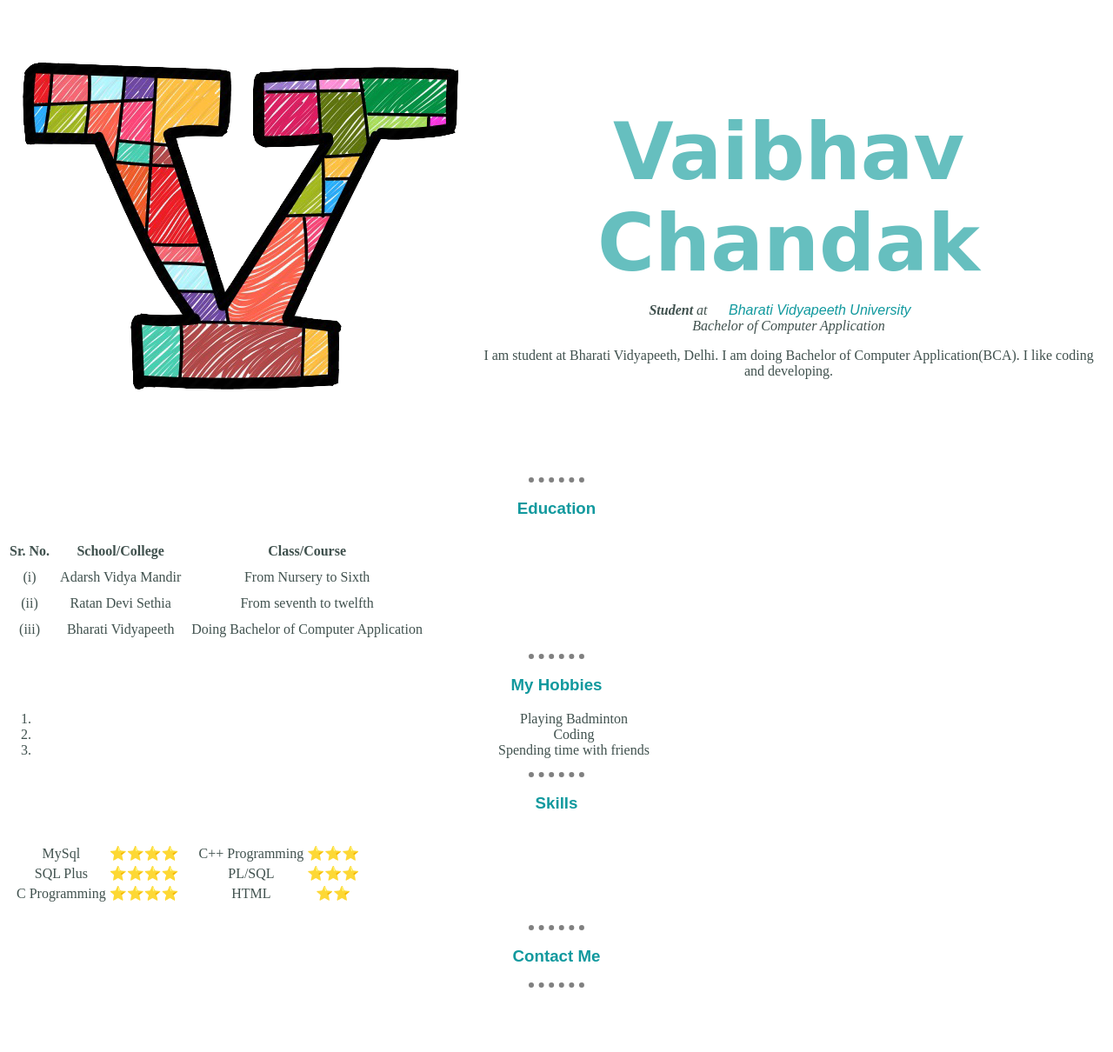
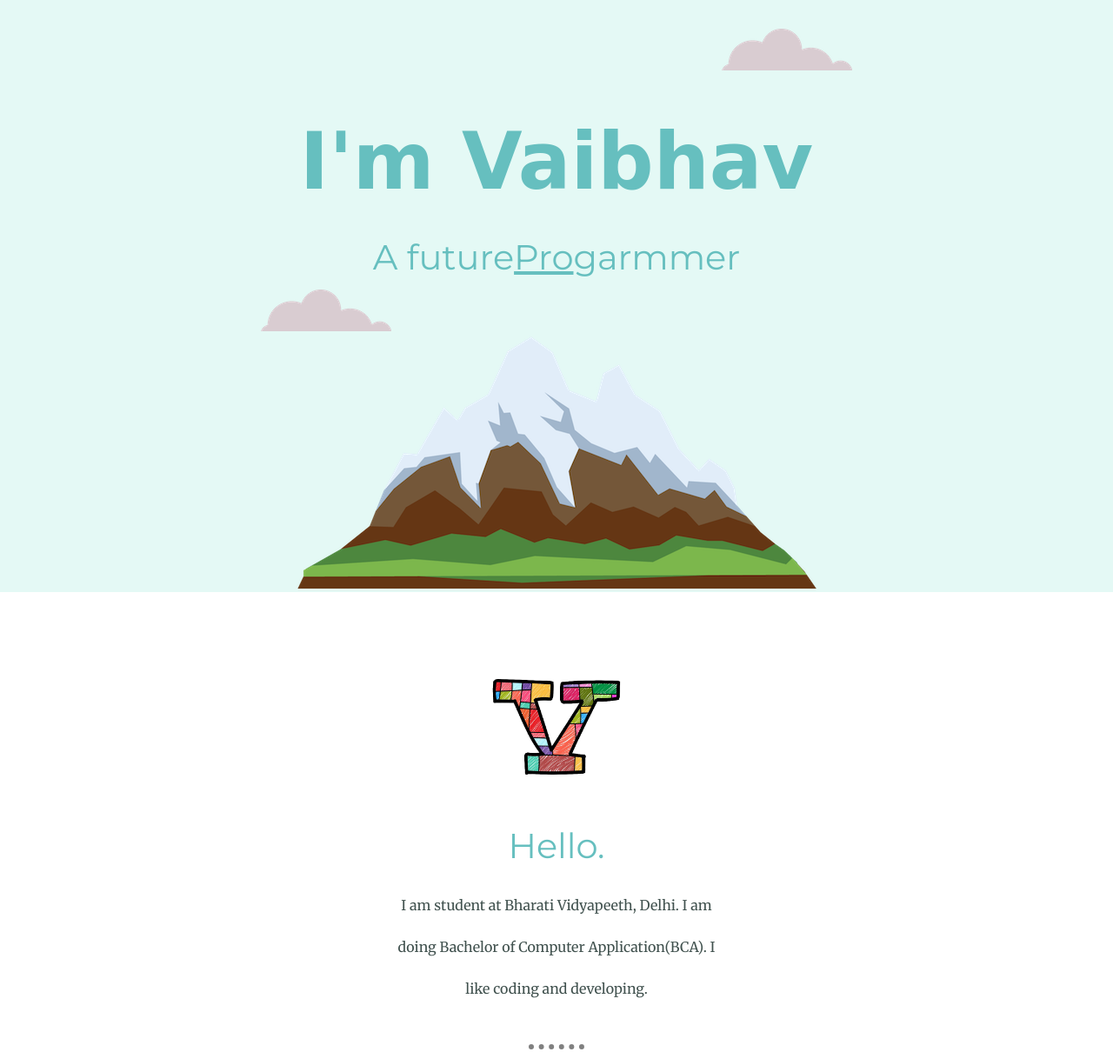
Before and after one commit to Vaibhav-chandak/CV2, a plain HTML site: page index.html in a window 1280 px wide. Shown: the part 17-1227 px from the top of the page at 87% size. Before the commit the page ends 1161 px from the top, so only its background shows below. Drawn offline with Linux system fonts and the light colour scheme; a web font is replaced by a local one.

Commit message:
Add files via upload

```diff
--- a/index.html
+++ b/index.html
@@ -3,96 +3,62 @@
 
 <head>
   <meta charset="utf-8">
-  <title>Vaibhav's CV</title>
+  <title>Vaibhav</title>
   <link rel="stylesheet" href="css/styles.css">
+  <link rel="icon" href="favicon.ico">
+  <link href="https://fonts.googleapis.com/css?family=Merriweather|Montez|Montserrat&display=swap" rel="stylesheet">
 </head>
 
 <body>
-  <table cellspacing="20">
-    <tr>
-      <td><img src="Images/Vaibhav.png" alt="Vaibhav's Picture"> </td>
-      <td>
-        <h1>Vaibhav Chandak</h1>
-        <p><em><strong>Student</strong> at<a href="http://www.bvimr.com/"> Bharati Vidyapeeth University</a></em>
-          <br><em>Bachelor of Computer Application</em></p>
-        <p>I am student at Bharati Vidyapeeth, Delhi. I am doing Bachelor of Computer Application(BCA). I like coding and developing.</p>
-      </td>
-    </tr>
-  </table>
-  <hr>
-  <h3>Education</h3>
-  <table cellspacing="10">
-    <thead>
-      <th>Sr. No.</th>
-      <th>School/College</th>
-      <th>Class/Course</th>
-    </thead>
-    <tbody>
-      <tr>
-        <td>(i)</td>
-        <td>Adarsh Vidya Mandir</td>
-        <td>From Nursery to Sixth</td>
-      </tr>
-      <tr>
-        <td>(ii)</td>
-        <td>Ratan Devi Sethia</td>
-        <td>From seventh to twelfth</td>
-      </tr>
-      <tr>
-        <td>(iii)</td>
-        <td>Bharati Vidyapeeth</td>
-        <td>Doing Bachelor of Computer Application</td>
-      </tr>
-    </tbody>
-  </table>
-  <hr>
-  <h3>My Hobbies</h3>
-  <ol>
-    <li>Playing Badminton</li>
-    <li>Coding</li>
-    <li>Spending time with friends</li>
-  </ol>
-  <hr>
-  <h3>Skills</h3>
-  <table cellspacing="15">
-    <tr>
-      <td>
-        <table>
-          <tr>
-            <td>MySql</td>
-            <td>⭐⭐⭐⭐</td>
-          </tr>
-          <tr>
-            <td>SQL Plus</td>
-            <td>⭐⭐⭐⭐</td>
-          </tr>
-          <tr>
-            <td>C Programming</td>
-            <td>⭐⭐⭐⭐</td>
-          </tr>
-        </table>
-      </td>
-      <td>
-        <table>
-          <tr>
-            <td>C++ Programming</td>
-            <td>⭐⭐⭐</td>
-          </tr>
-          <tr>
-            <td>PL/SQL</td>
-            <td>⭐⭐⭐</td>
-          </tr>
-          <tr>
-            <td>HTML</td>
-            <td>⭐⭐</td>
-          </tr>
-        </table>
-      </td>
-    </tr>
-  </table>
-  <hr>
-  <h3><a href="Contact.html">Contact Me</a></h3>
-  <hr>
+
+  <div class="top-container">
+    <img class="top-cloud" src="images/cloud.png" alt="cloud-img">
+    <h1>I'm Vaibhav</h1>
+    <h2>A future<span class="Pro">Pro</span>garmmer</h2>
+    <img class="bottom-cloud" src="images/cloud.png" alt="cloud-img">
+    <img src="images/mountain.png" alt="mountain-img">
+  </div>
+
+
+  <div class="middle-container">
+    <div class="profile">
+      <img class="logo" src="images/Vaibhav.png" alt="Vaibhav-logo">
+      <h2>Hello.</h2>
+      <p class="my-description">I am student at Bharati Vidyapeeth, Delhi. I am doing Bachelor of Computer Application(BCA). I like coding and developing.</p>
+    </div>
+    <hr>
+    <br>
+    <div class="skills">
+      <h2>My Skills.</h2>
+      <div class="skill-row">
+        <img class="computer-img" src="images/computer.png" alt="computer-image">
+        <h3>Coding & Developement</h3>
+        <p>I started coding when i was 14 years old because i was intrested in computers and wanted to develope my own softwares and wesites. I am still a learner as i am persuing my degree of Bachelor of Computer Application(BCA) and also learning new skills with the help of online courses.</p>
+      </div>
+      <div class="skill-row">
+        <img class="learner-img" src="images/learner.png" alt="learner's img">
+        <h3>Learning</h3>
+        <p>I am a good learner. I can learn new skills quickly if i really want to learn it.</p>
+      </div>
+    </div>
+    <hr>
+    <div class="contact-me"><br>
+      <h2>Get In Touch</h2><br>
+      <h3>if you love to code too</h3>
+      <br>
+      <p class="contact-msg">Love to code and develope new things? Let's talk and learn new skills.</p><br>
+      <a class="btn" href="mailto:Vaibhavchandak121121@gmail.com">CONTACT ME</a>
+    </div>
+  </div>
+
+
+  <div class="bottom-container">
+    <a class="footer-link" href="https://www.facebook.com/vaibhav.chandak.73?ref=bookmarks">Facebook</a>
+    <a class="footer-link" href="https://www.instagram.com/vaibhv.chandak/">Instagram</a>
+    <a class="footer-link" href="https://vaibhav121121.github.io/CV/">Website</a>
+    <p class="copyright">© 2018 Vaibhav Chandak.</p>
+  </div>
+
 </body>
 
 </html>
```
